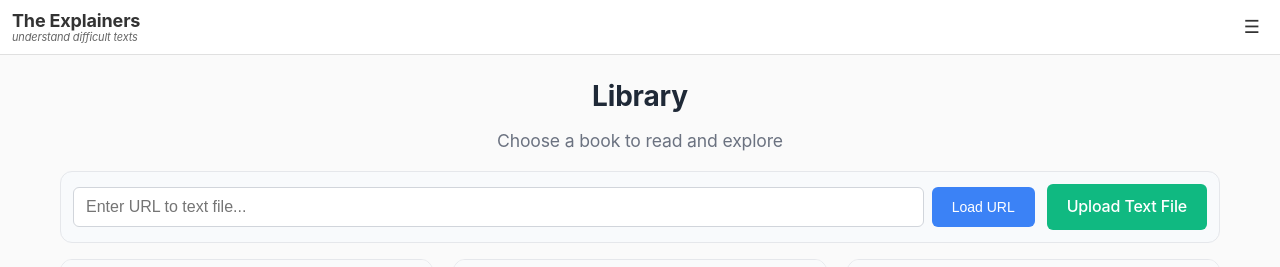
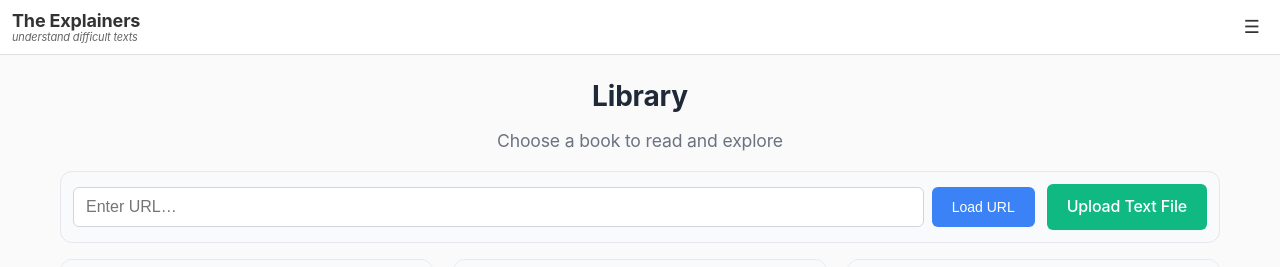
Before and after one commit to johndimm/the-explainers, a Next.js app: page /library in a window 1280 px wide. Shown: the top 267 px of the page. Built offline with nearby package versions, Linux system fonts and the light colour scheme.

Commit message:
design tweaks

```diff
--- a/src/app/api/chat/route.ts
+++ b/src/app/api/chat/route.ts
@@ -93,7 +93,7 @@ async function callGemini(messages: ChatMessage[], responseLength: string): Prom
   const maxTokens = responseLength === 'brief' ? 200 : responseLength === 'medium' ? 500 : 1000
 
   const model = gemini.getGenerativeModel({
-    model: 'gemini-2.5-flash',
+    model: 'gemini-1.5-flash',
     generationConfig: {
       maxOutputTokens: maxTokens,
     }
--- a/src/components/Library.tsx
+++ b/src/components/Library.tsx
@@ -397,7 +397,7 @@ const Library: React.FC<LibraryProps> = ({ onBookSelect, onBackToCurrentBook })
             type="url"
             value={customUrl}
             onChange={(e) => setCustomUrl(e.target.value)}
-            placeholder="Enter URL to text file..."
+            placeholder="Enter URL…"
             className={styles.input}
           />
           <button onClick={handleCustomUrl} className={styles.loadButton}>
```
